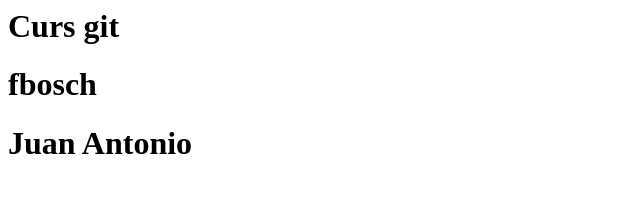
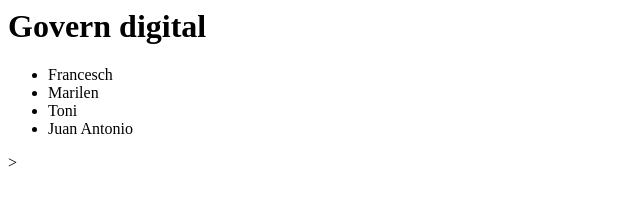
Before and after one commit to jagarcia-fundaciobit/curs-git, a plain HTML site: page index.html in a window 1280 px wide. Shown: the whole page, without its empty margins (0-640 px from the left). Drawn offline with Linux system fonts and the light colour scheme.

Commit message:
actualització membres govern digital

```diff
--- a/index.html
+++ b/index.html
@@ -3,8 +3,12 @@
 		<title>Titol web</title>
 	</head>
 	<body>
-		<h1>Curs git</h1>
-		<h1>fbosch</h1>
-		<h1>Juan Antonio</h1>
+		<h1>Govern digital</h1>
+		<ul>
+			<li>Francesch</li>
+			<li>Marilen</li>
+			<li>Toni</li>
+			<li>Juan Antonio</li>
+		</ul>>
 	</body>
 </html>
```
